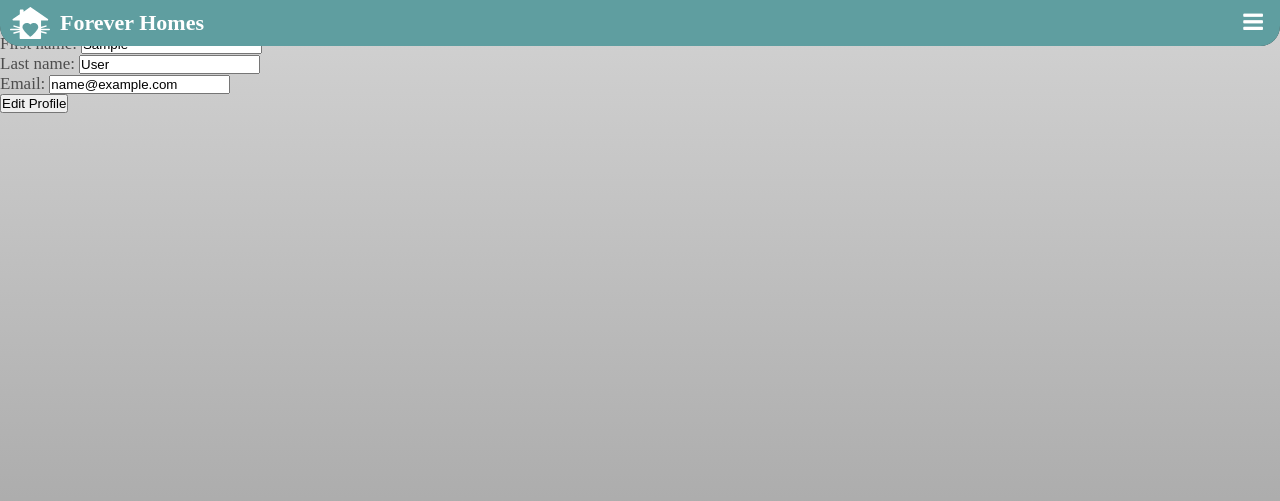
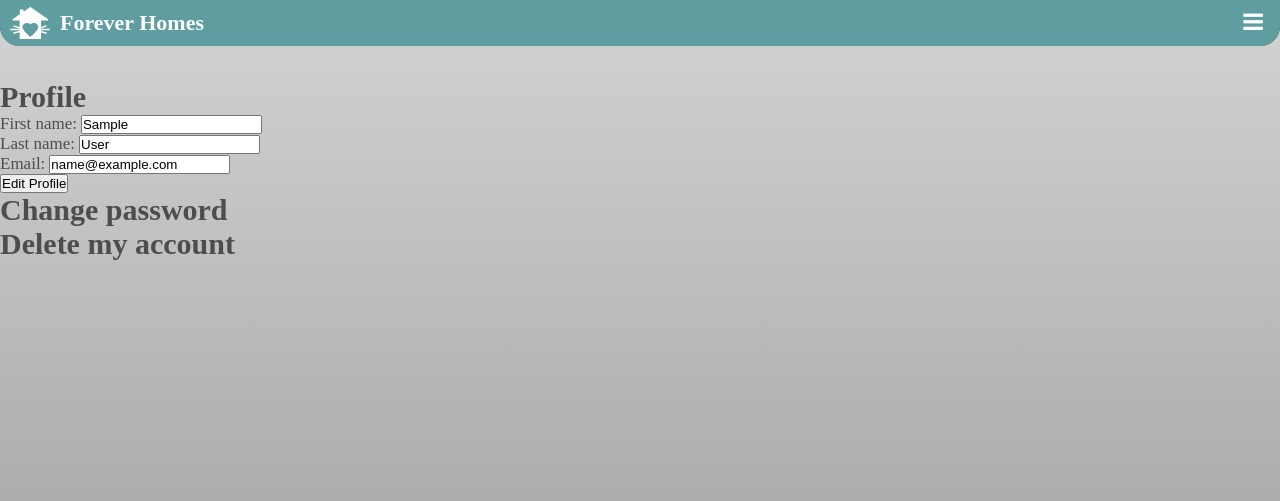
Before and after one commit to JasonToups/forever-homes, a Django app: page /users/profile in a window 1280 px wide. Shown: the top 501 px of the page. Run offline with Django 3.2, Linux system fonts and the light colour scheme; a user stored in the database is signed in; tables that the repository leaves empty hold one stand-in row (values such as "Sample post"); some web fonts are replaced.

Commit message:
connects profile

```diff
--- a/main_app/static/css/nav.css
+++ b/main_app/static/css/nav.css
@@ -103,3 +103,9 @@ h1 {
   align-items: center;
   border-radius: 20px;
 }
+
+.topspace {
+
+  height: 80px;
+  color: blue;
+}
--- a/main_app/templates/base.html
+++ b/main_app/templates/base.html
@@ -27,6 +27,7 @@
             {% if user.is_authenticated %}
                 Welcome {{ user.username }}
                 <a class="menu" href="/users/mainfeed">Pet Feed</a>
+                <a class="menu" href="/users/profile">My Profile</a>
                 <a class="menu" href="/users/favorites">Favorites</a>
                 <a class="menu" href="{% url 'logout' %}">Logout</a>
             {% else %}
@@ -41,6 +42,8 @@
             <i class="fa fa-bars"></i>
         </a>
     </div>
+    <h2 class="topspace"></h2>
+
         {% block content %}
         {% endblock %}
     </body>
--- a/main_app/templates/detail_profile.html
+++ b/main_app/templates/detail_profile.html
@@ -5,12 +5,28 @@
 
 
 {% block content %}
-        <h2>Profile</h2>
+<!-- <h1 class="topspace"></h1> -->
+
+<h2>Profile</h2>
         <form method="POST" action="{% url 'detail_profile'%}">
                 {% csrf_token %}
                 {{ form.as_p }}
         <input type="submit" value="Edit Profile">
         </form>
 
+        <h2>Change password</h2>
+        <!-- <form method="POST" action="{% url 'detail_profile'%}">
+                {% csrf_token %}
+                {{ form.as_p }}
+        <input type="submit" value="Edit Profile">
+        </form>  -->
+
+        <h2>Delete my account</h2>
+        <!-- <form method="POST" action="{% url 'detail_profile'%}">
+                {% csrf_token %}
+                {{ form.as_p }}
+        <input type="submit" value="Delete">
+        </form>  -->
+
 
 {% endblock %}
```
